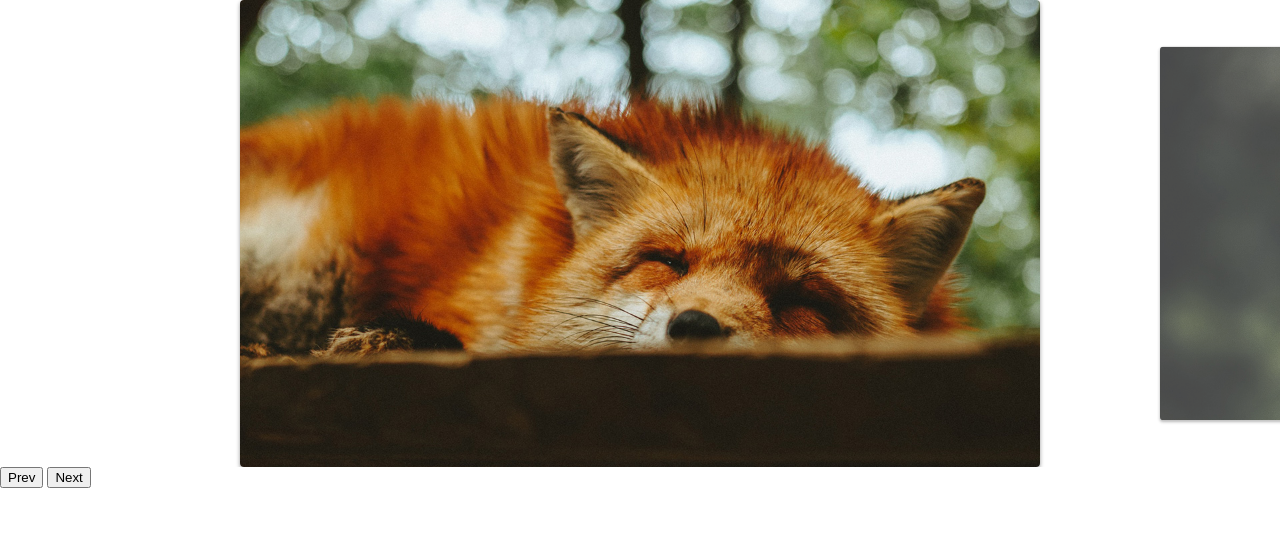
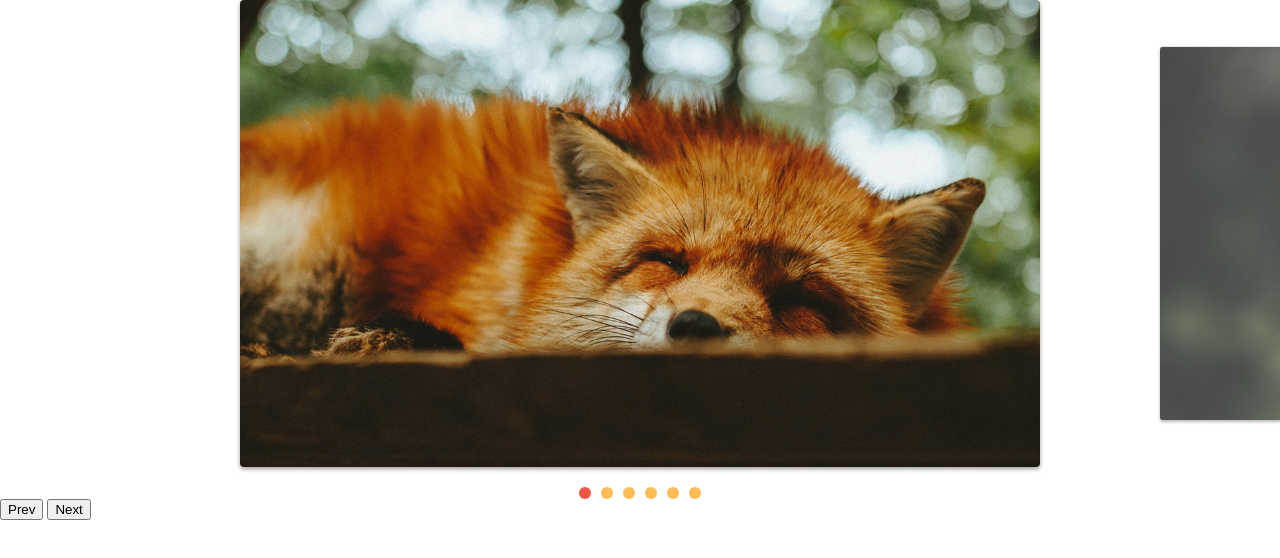
Before and after one commit to Thiagodsilvagomes/Slide, a plain HTML site: page index.html in a window 1280 px wide. Drawn offline with Linux system fonts and the light colour scheme.

Commit message:
Adicionado a paginação por slide

```diff
--- a/css/style.css
+++ b/css/style.css
@@ -42,3 +42,25 @@ img{
   opacity: 1;
   transform: scale(1);
 }
+
+[data-control="slide"]{
+  display: flex;
+  justify-content: center;
+  margin-top: 20px;
+}
+
+[data-control="slide"] li a{
+  display: block;
+  width: 12px;
+  height: 12px;
+  background: #fb5;
+  border-radius: 50%;
+  overflow: hidden;
+  text-indent: 100%;
+  cursor: pointer;
+  margin: 0px 5px;
+}
+
+[data-control="slide"] li.active a, [data-control="slide"] li a:hover{
+  background: #e54;
+}
--- a/js/script.js
+++ b/js/script.js
@@ -3,3 +3,4 @@ import { SlideNav } from "./slide.js";
 const slide = new SlideNav(".slide",".slide-wrapper");
 slide.init();
 slide.addArrow(".prev", ".next");
+slide.addControl();
--- a/js/slide.js
+++ b/js/slide.js
@@ -3,6 +3,7 @@ export class Slide{
     this.slide = document.querySelector(slide);
     this.wrapper = document.querySelector(wrapper);
     this.dist = {finalPosition:0, startX:0, movement:0}
+    this.changeEvent = new Event("changeEvent");
   }
 
   transition(active){
@@ -93,6 +94,7 @@ export class Slide{
     this.slidesIndexNav(index)
     this.dist.finalPosition = activeSlide.position;
     this.changeActiveClass();
+    this.wrapper.dispatchEvent(this.changeEvent);
   }
 
   changeActiveClass(){
@@ -150,6 +152,10 @@ export class Slide{
 }
 
 export class SlideNav extends Slide{
+  constructor(slide, wrapper){
+    super(slide, wrapper);
+    this.bindControlEvent();
+  }
   addArrow(prev, next){
     this.prevElement = document.querySelector(prev);
     this.nextElement = document.querySelector(next);
@@ -157,8 +163,43 @@ export class SlideNav extends Slide{
   }
 
   addArrowEvents(){
-    this.prevElement.addEventListener("click",this.activePrevSlide)
-    this.nextElement.addEventListener("click",this.activeNextSlide)
+    this.prevElement.addEventListener("click",this.activePrevSlide);
+    this.nextElement.addEventListener("click",this.activeNextSlide);
+  }
+
+  createControl(){
+    const control = document.createElement("ul");
+    control.dataset.control = "slide";
+    this.arraySlide.forEach((item, index) => {
+      control.innerHTML += `<li><a href ="#slide${index + 1}">${index + 1}</a></li>`;
+    });
+    this.wrapper.appendChild(control);
+    return control;
+  }
+
+  eventControl(item, index){
+    item.addEventListener("click", (event) => {
+      event.preventDefault();
+      this.changeSlide(index);
+    });
+    this.wrapper.addEventListener("changeEvent", this.activeControlItem)
+ }
+
+  activeControlItem(){
+    this.controlArray.forEach(item => item.classList.remove("active"));
+    this.controlArray[this.index.active].classList.add("active");
+  }
+
+  addControl(customControl){
+    this.control =  document.querySelector(customControl) || this.createControl();
+    this.controlArray = [...this.control.children]
+    this.controlArray.forEach(this.eventControl);
+    this.activeControlItem();
+  }
+
+  bindControlEvent(){
+    this.eventControl = this.eventControl.bind(this);
+    this.activeControlItem = this.activeControlItem.bind(this);
 
   }
-}
+};
```
